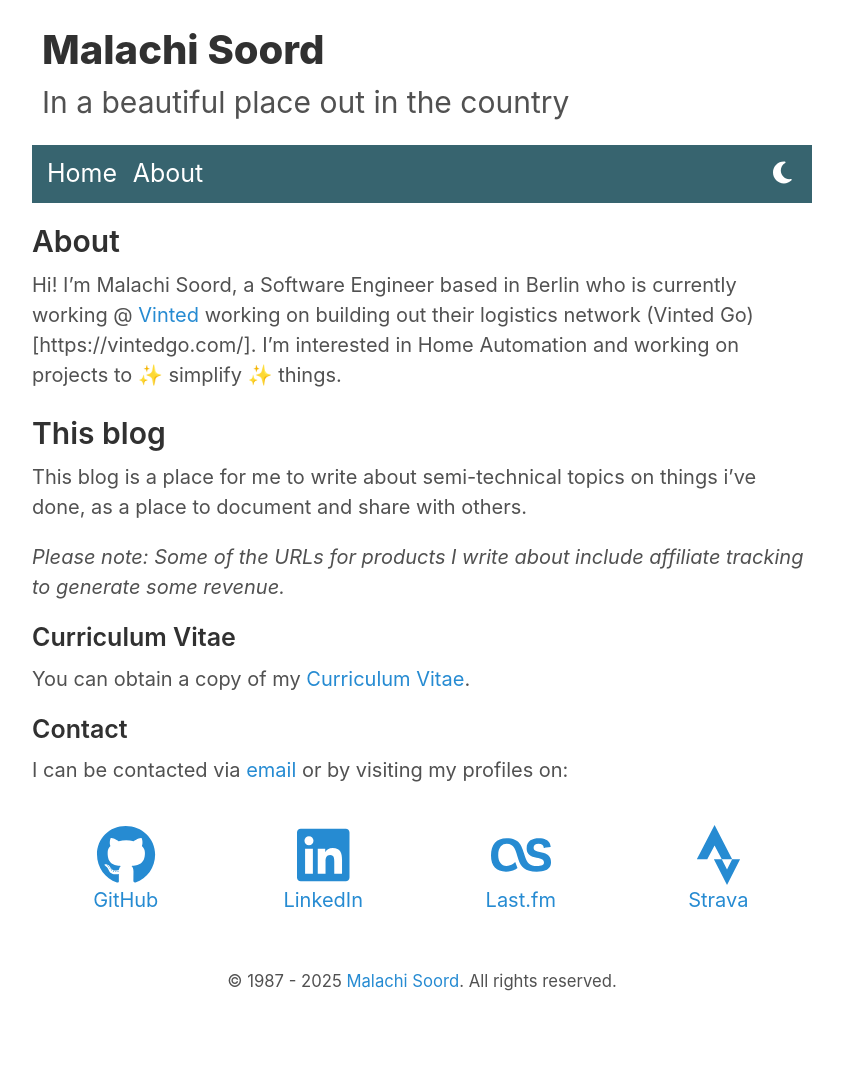
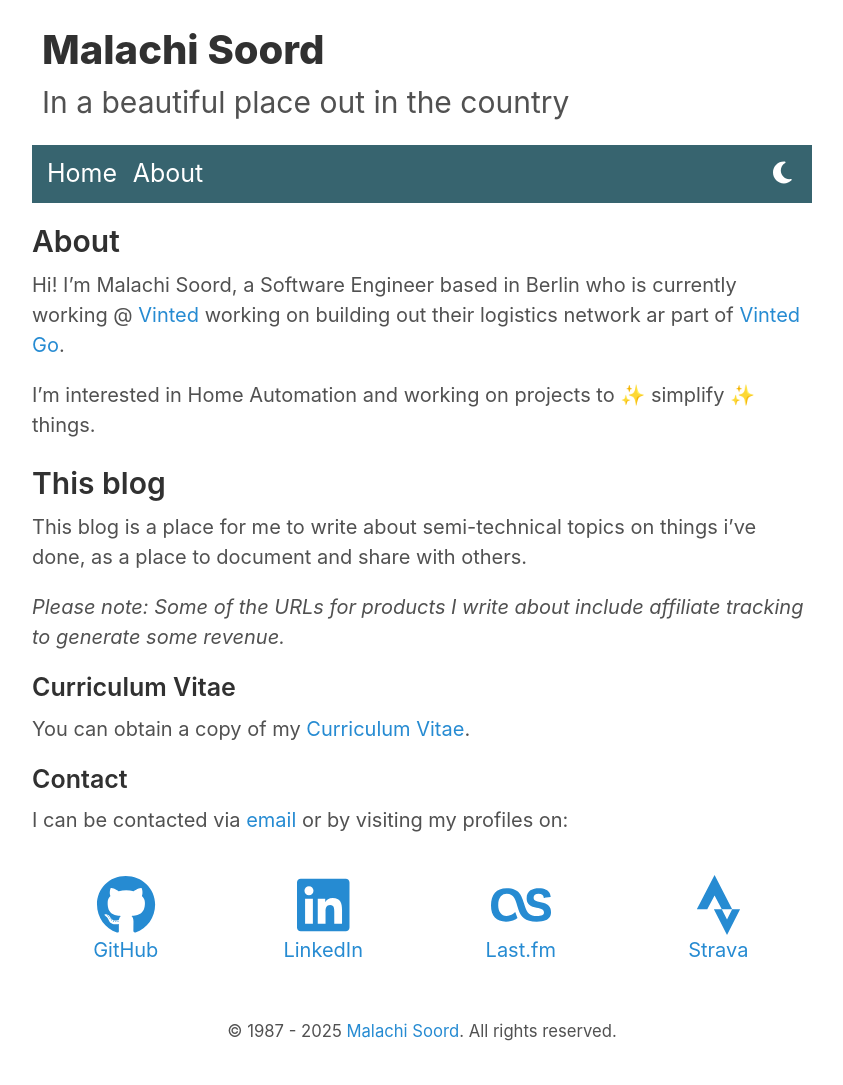
Before and after one commit to inverse/personal-site, a Jekyll site: the page built from about.md, in a window 1280 px wide. Shown: the whole page, without its empty margins (218-1061 px from the left). Built offline with Jekyll 4.4.1, drawn with Linux system fonts in a browser that asks for light colours; before the commit the page ends 1035 px from its top, so only the background shows below that.

Commit message:
Fix about

```diff
--- a/about.md
+++ b/about.md
@@ -3,7 +3,9 @@ layout: page
 title: About
 ---
 
-Hi! I'm Malachi Soord, a Software Engineer based in Berlin who is currently working @ [Vinted](https://www.vinted.com/) working on building out their logistics network (Vinted Go)[https://vintedgo.com/]. I'm interested in Home Automation and working on projects to ✨ simplify ✨ things.
+Hi! I'm Malachi Soord, a Software Engineer based in Berlin who is currently working @ [Vinted](https://www.vinted.com) working on building out their logistics network ar part of [Vinted Go](https://vintedgo.com).
+
+I'm interested in Home Automation and working on projects to ✨ simplify ✨ things.
 
 # This blog
 
```
